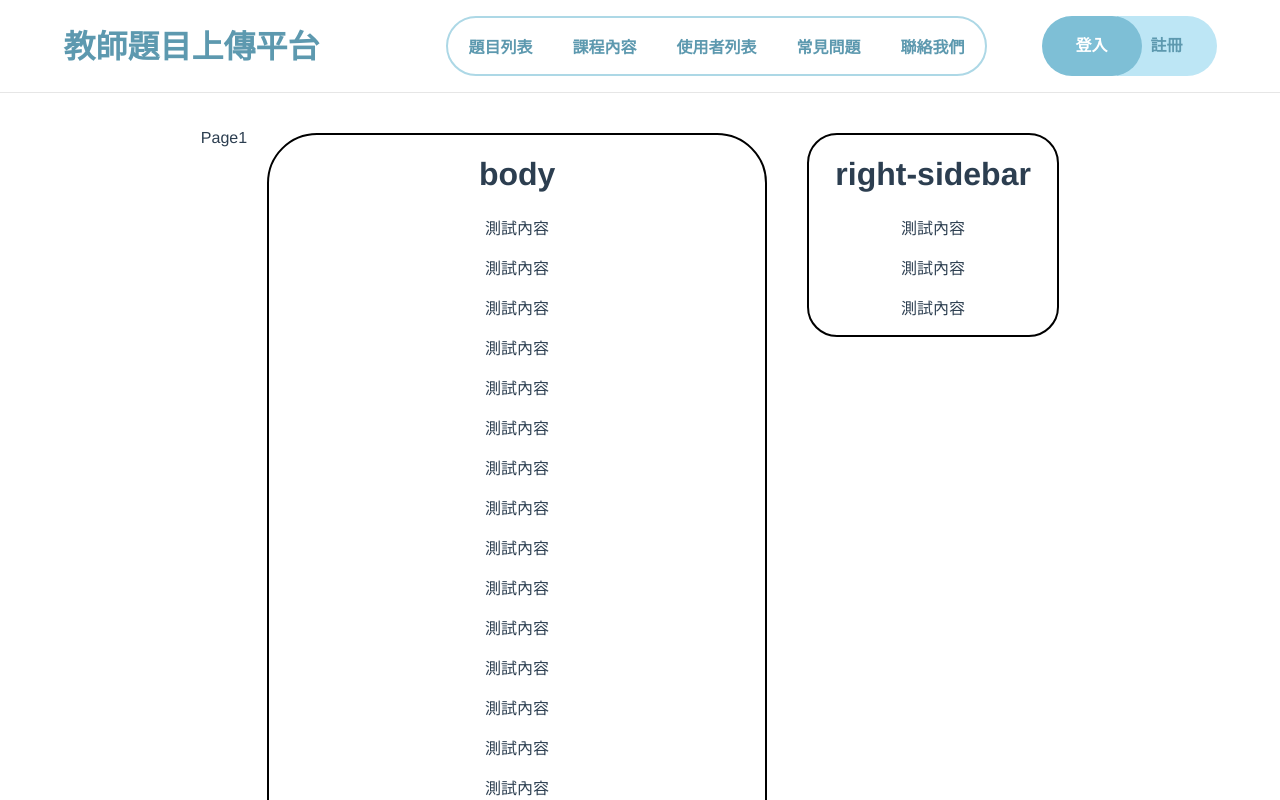
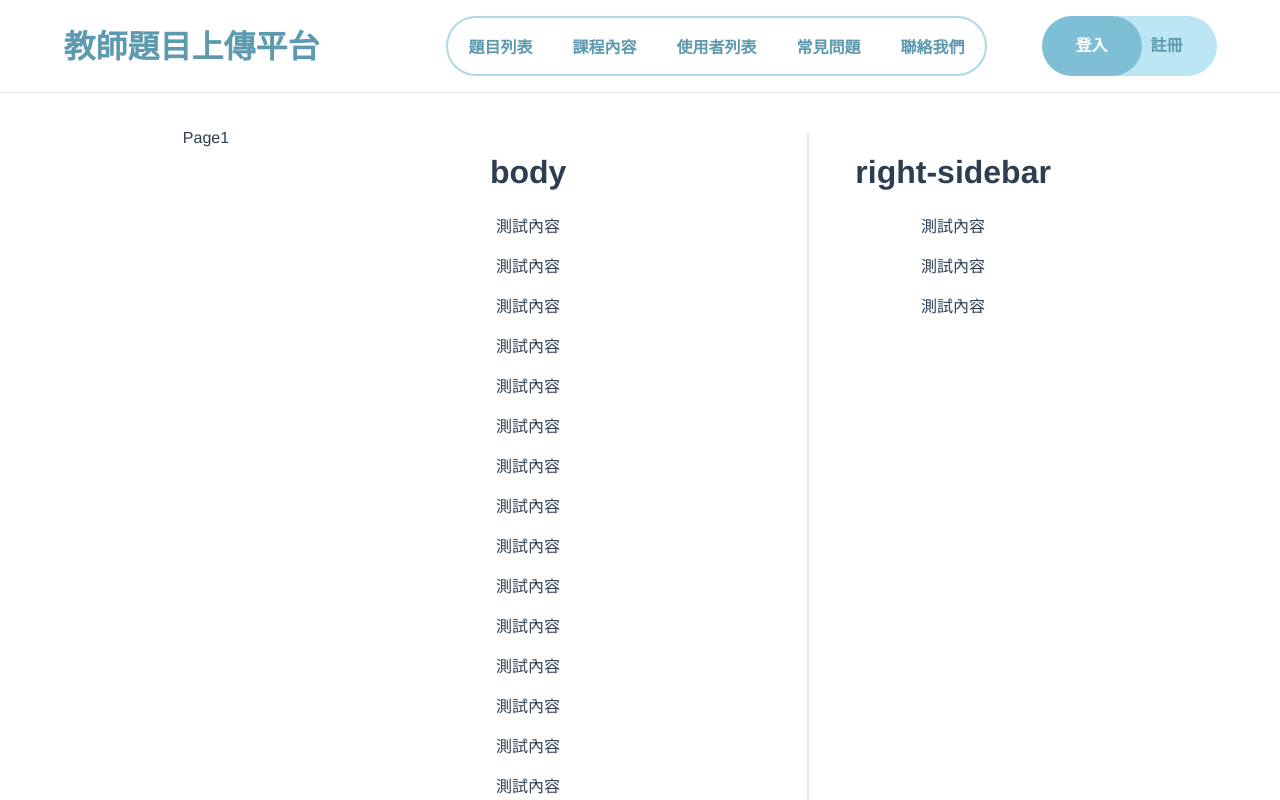
Before and after one commit to k12edu/teacher.k12edu.uk, a Vue app: page / in a window 1280 px wide. Shown: the top 800 px of the page. Built offline with nearby package versions, Linux system fonts and the light colour scheme.

Commit message:
fix body

```diff
--- a/src/components/MainBody.vue
+++ b/src/components/MainBody.vue
@@ -18,11 +18,14 @@
     data(){
       return {}
     },
-    props: {}
+    props: {
+
+    }
   }
   </script>
 
   <!-- Add "scoped" attribute to limit CSS to this component only -->
+
   <style scoped>
   #main-body {
     display: flex;
@@ -31,14 +34,13 @@
     margin: 20px;
   }
   #body {
-    border: 2px solid black;
-    border-radius: 50px;
+
     margin: 20px;
-    width: 40%;
+    margin-right: 0px;
+    border-right: 2px solid rgba(128, 128, 128, 0.2);
+    width: 45%;
     }
   #right-sidebar {
-    border: 2px solid black;
-    border-radius: 30px;
     margin: 20px;
     width: 20%;
   }
--- a/src/components/MainBody2.vue
+++ b/src/components/MainBody2.vue
@@ -31,14 +31,12 @@
     margin: 20px;
   }
   #body {
-    border: 2px solid black;
-    border-radius: 50px;
     margin: 20px;
-    width: 40%;
+    margin-right: 0px;
+    border-right: 2px solid rgba(128, 128, 128, 0.2);
+    width: 45%;
     }
   #right-sidebar {
-    border: 2px solid black;
-    border-radius: 30px;
     margin: 20px;
     width: 20%;
   }
```
